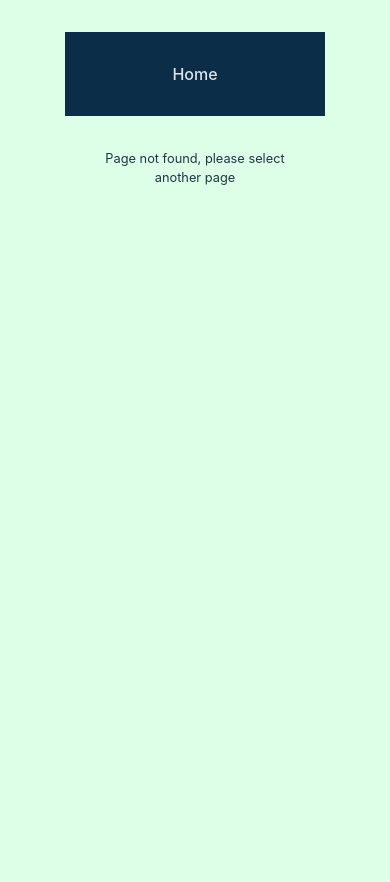
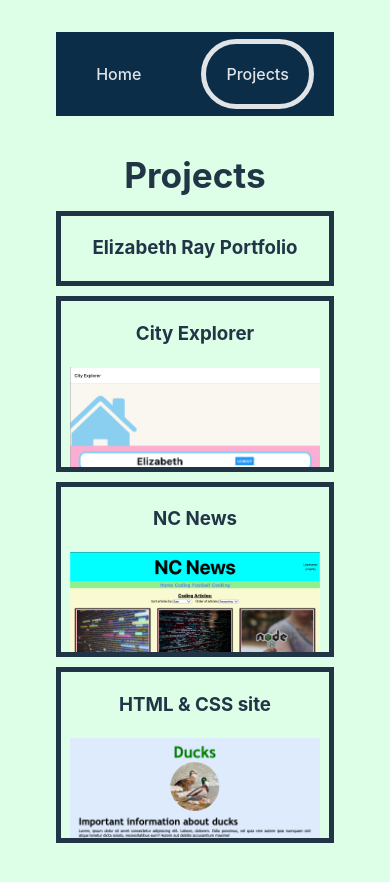
Before and after one commit to EliR94/portfolio, a React (Vite) app: page /projects in a window 390 px wide. Before the commit this address had no page. Shown: the top 882 px of the page. Before the commit the page ends 844 px from the top, so only its background shows below. Built offline with nearby package versions, Linux system fonts and the light colour scheme.

Commit message:
updates data.json, creates ProjectList component with css styling and responsiveness

```diff
--- a/src/App.css
+++ b/src/App.css
@@ -5,8 +5,8 @@
   text-align: center;
 }
 
-.title {
-  margin-bottom: 0;
+h1 {
+  margin: 40px 0 0 0;
 }
 .jobTitle {
   font-style: italic;
@@ -21,6 +21,7 @@
 }
 .aboutMeText {
   text-align: justify;
+  margin: auto;
   width: 260px;
   font-size: 0.8em;
 }
@@ -43,9 +44,11 @@
   padding: 20px;
 }
 .navItem:hover, .currentPageNavItem:hover {
-  background-color: #145DA0;
   color: #ffffffde;
   border-radius: 50px;
+}
+.navItem:hover {
+  background-color: #145DA0;
 }
 .currentPageNavItem {
   border-radius: 50px;
@@ -57,6 +60,27 @@
   padding: 20px 30px;
   width: 200px;
   font-size: 0.8em;
+}
+.projectList {
+  list-style-type: none;
+  padding: 0;
+}
+.projectCard {
+  border: solid 5px;
+  margin-bottom: 10px;
+  display: flex;
+  flex-direction: column;
+}
+.projectImage {
+  width: 250px;
+  height: 100px;
+  object-fit: cover;
+  object-position: left top;
+  margin: 0 auto;
+}
+.seeMoreButton {
+  margin: 5px auto;
+  width: 150px;
 }
 
 @media screen and (min-width: 480px){
@@ -114,6 +138,16 @@
     width: 350px;
     font-size: 1.5em;
   }
+  .projectList {
+    display: flex;
+    flex-wrap: wrap;
+    gap: 5px;
+    width: 550px;
+    justify-content: center;
+  }
+  .projectCard {
+    min-width: 250px;
+  }
 }
 
 @media screen and (min-width: 1000px){
@@ -143,4 +177,14 @@
     width: 500px;
     font-size: 2em;
   }
+  .projectList {
+    display: flex;
+    flex-wrap: wrap;
+    gap: 5px;
+    width: 850px;
+    margin: 16px auto 16px auto;
+  }
+  .projectCard {
+    min-width: 250px;
+  }
 }
--- a/src/App.jsx
+++ b/src/App.jsx
@@ -1,13 +1,15 @@
 import './App.css'
+import { BrowserRouter, Routes, Route } from "react-router-dom";
 import Home from './components/Home'
-import { BrowserRouter, Routes, Route } from "react-router-dom";
 import NotFound from './components/NotFound';
+import ProjectsList from './components/ProjectsList'
 
 function App() {
   return (
       <BrowserRouter>
         <Routes>
           <Route path='/' element={<Home />} />
+          <Route path='/projects' element={<ProjectsList />} />
           <Route path="*" element={<NotFound />} />
         </Routes>
       </BrowserRouter>
--- a/src/components/NavBar.jsx
+++ b/src/components/NavBar.jsx
@@ -3,12 +3,13 @@ import { Link, useLocation } from "react-router-dom";
 export default function NavBar() {
     const location = useLocation();
     const { pathname } = location;
-    console.log(pathname)
+
     return (
         <nav>
             <ul className="navBar">
                 <li>
                     <Link to="/" className={pathname === "/" ? "currentPageNavItem" : "navItem"}>Home</Link>
+                    <Link to="/projects" className={pathname === "/projects" ? "currentPageNavItem" : "navItem"}>Projects</Link>
                 </li>
             </ul>
         </nav>
--- /dev/null
+++ b/src/components/ProjectsList.jsx
@@ -0,0 +1,23 @@
+import NavBar from "./NavBar"
+import data from '../data.json'
+
+export default function Projects() {
+    return (
+        <>
+            <NavBar />
+            <h1>Projects</h1>
+            <section>
+                <ul className="projectList">
+                    {data.map((project)=>
+                    <li key={project.title} className="projectCard">
+                        <h3>{project.title}</h3>
+                        {project.image_name ?
+                        <img className="projectImage" src={`src/assets/${project.image_name}`} alt={`${project.title} preview image`}/>
+                        : null}
+                    </li>
+                    )}
+                </ul>
+            </section>
+        </>
+    )
+}
--- a/src/data.json
+++ b/src/data.json
@@ -12,52 +12,53 @@
     },
     {
         "title": "City Explorer",
+        "image_name": "CityExplorer.png",
+        "type": "group",
+        "demo_video": "https://northcoders.com/project-phase/city-explorer",
         "frontend": {
             "desctiption": "This mobile and web app is designed to help tourists explore UK cities through suggestions of local attractions. The app organises the attractions the user wants to visit into a personal bucket list based on preferences, and plans the most efficient route between them. This app was developed by 'Bug Busters' as our final project for Northcoders Software Development Bootcamp.",
             "tech": "React Native, React Native Maps, TypeScript, Google Maps APIs, Node.js, Expo, Netlify.",
             "created": "Project planning and spiking: 25/06/2024 - 28/06/2024. Building: 01/07/2024 - 10/07/2024. Demo video: 11/07/2024. Deployed: 16/07/2024.",
             "hosted_link": "https://city-explorer-web.netlify.app/",
-            "repo_link": "https://github.com/michael-farah/city-explorer-app",
-            "demo_video": "https://northcoders.com/project-phase/city-explorer",
-            "type": "group"
+            "repo_link": "https://github.com/michael-farah/city-explorer-app"
         },
         "backend": {
             "desctiption": "This backend project includes both the database and the API for our City Explorer App. The database stores information about the users, city information, and the attractions the users have stored in their bucket lists for each city.",
             "tech": "JavaScript, Node.js, Jest, SuperTest, PostgreSQL, Supabase, Render.",
             "created": "Building and Hosting: 01/07/2024 - 10/07/2024.",
             "hosted_link": "https://city-explorer-backend-6i2i.onrender.com/api/",
-            "repo_link": "https://github.com/EliR94/city-explorer-backend",
-            "type": "group"
+            "repo_link": "https://github.com/EliR94/city-explorer-backend"
         }
     },
     {
         "title": "NC News",
+        "type": "solo",
+        "image_name": "NCNews.png",
         "frontend": {
             "desctiption": "A web app to display news articles and all of their details. With functionality for users to vote on articles, leave comments and sort the articles in many different ways.",
             "tech": "React, JavaScript, HTML, CSS, Node.js, NC News API, Netlify.",
             "created": "Building and Hosting: 17/06/2024 - 21/06/2024.",
             "hosted_link": "https://elir-nc-news.netlify.app/",
-            "repo_link": "https://github.com/EliR94/fe-nc-news",
-            "type": "solo"
+            "repo_link": "https://github.com/EliR94/fe-nc-news"
         },
         "backend": {
             "desctiption": "This backend project includes both the database and the API for my NC News App. The database stores information about the articles, including information, votes, comments and the users.",
             "tech": "JavaScript, Node.js, Jest, SuperTest, PostgreSQL, Supabase, Render.",
             "created": "Building and Hosting: 28/05/2024 - 31/05/2024. A few updates have been made since.",
             "hosted_link": "https://nc-news-ms3a.onrender.com/api",
-            "repo_link": "https://github.com/EliR94/BE-NC-NEWS",
-            "type": "solo"
+            "repo_link": "https://github.com/EliR94/BE-NC-NEWS"
         }
     },
     {
         "title": "HTML & CSS site",
+        "type": "solo",
+        "image_name": "HTML&CSS.png",
         "frontend": {
             "desctiption": "A HTML and CSS only site for fun, displaying information about Ducks. Showing my skill level with HTML and CSS from the first week of my Northcoders Software Development Bootcamp",
             "tech": "HTML, CSS, GitHub Pages",
             "created": "Building and Hosting: 19/04/2024",
             "hosted_link": "https://elir94.github.io/intro-week-html-css-NEW/",
-            "repo_link": "https://github.com/EliR94/intro-week-html-css-NEW",
-            "type": "solo"
+            "repo_link": "https://github.com/EliR94/intro-week-html-css-NEW"
         }
     }
 ]
--- a/src/index.css
+++ b/src/index.css
@@ -39,12 +39,13 @@ button {
   font-size: 1em;
   font-weight: 500;
   font-family: inherit;
-  background-color: #1a1a1a;
+  background-color: #0C2D48;
+  color: #ffffffde;
   cursor: pointer;
   transition: border-color 0.25s;
 }
 button:hover {
-  border-color: #646cff;
+  border-color: #ffffffde;
 }
 button:focus,
 button:focus-visible {
```
